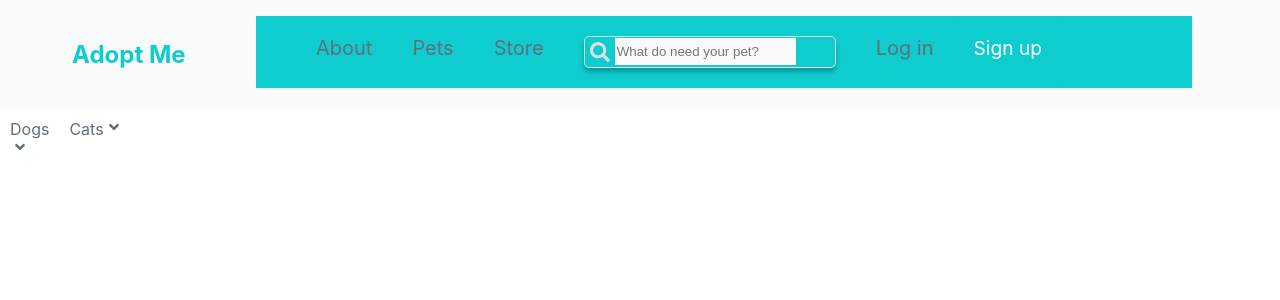
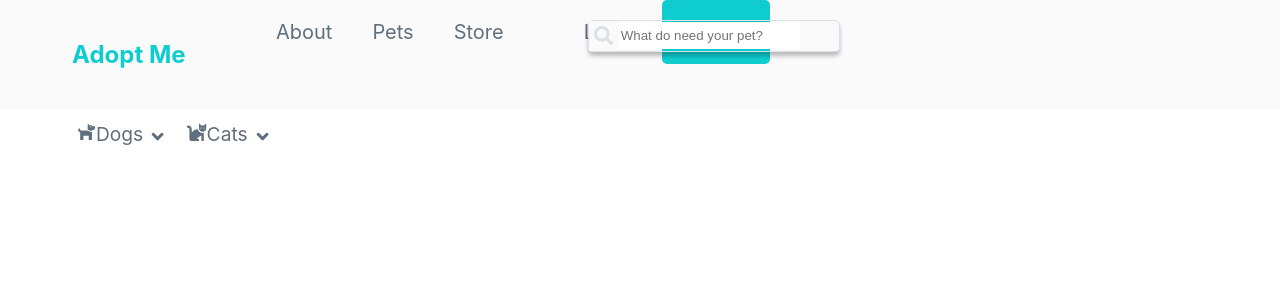
Before and after one commit to Mariana-Usuga/adopt-me, a React (Create React App) app: page / in a window 1280 px wide. Shown: the top 300 px of the page. Built offline with nearby package versions, Linux system fonts and the light colour scheme.

Commit message:
finish navbar

```diff
--- a/src/components/InputSearch/inputSearch.scss
+++ b/src/components/InputSearch/inputSearch.scss
@@ -2,18 +2,22 @@
 
 .inputSearchContainer{
   display: flex;
-  margin:0 auto;
+  // margin:0 auto;
 width: 250px;
 height: 30px;
+// z-index: 10;
+margin-left: 5%;
 border: 1px solid #DAE1E7;
 box-shadow: 0px 4px 4px rgba(0, 0, 0, 0.25);
 border-radius: 5px;
+position: absolute;
   &__fa{
-    margin:5px 5px 0 5px;
-    color:$color-faSearch
+    padding:5px 5px 0 5px;
+    color:$color-faSearch;
+    background-color: $background-primary;
   }
   &__input{
-    background-color: $background-navBar;
+    // background-color: $background-primary;
     border: none;
     height: 25px;
     outline: none;
--- a/src/components/NavBar/NavBar.tsx
+++ b/src/components/NavBar/NavBar.tsx
@@ -10,6 +10,14 @@ const NavBar = () => {
   const [isNavExpanded, setIsNavExpanded] = useState(false);
   const [showInputSearch, setShowInputSearch] = useState(false);
 
+  const showAndHide = (compo:string) => {
+    if (compo === 'input') {
+      setShowInputSearch(!showInputSearch);
+    } else {
+      setIsNavExpanded(!isNavExpanded);
+    }
+  };
+
   return (
     <nav className="header__nav">
       <div className="header__main">
@@ -19,27 +27,27 @@ const NavBar = () => {
         <button
           type="button"
           className="header__bars"
-          onClick={() => {
-            setShowInputSearch(!showInputSearch);
-          }}
+          onClick={() => showAndHide('input')}
         >
           {!showInputSearch ? <FaSistrix /> : <FaTimes />}
         </button>
         <button
           type="button"
           className="header__bars"
-          onClick={() => {
-            setIsNavExpanded(!isNavExpanded);
-          }}
+          onClick={() => showAndHide('')}
         >
           {!isNavExpanded ? <FaBars /> : <FaTimes />}
         </button>
       </div>
       {showInputSearch && <InputSearch />}
-      {/* <InputSearch /> */}
-      <ul
-        className={!isNavExpanded ? 'header__ul'
-          : 'header__ul--show background--show'}
+      {/* <div
+        className={showInputSearch ? 'header__nav__input__show' : ''}
+      >
+        <InputSearch />
+      </div> */}
+      {/* <div> */}
+      <ul className={!isNavExpanded ? 'header__ul'
+        : 'header__ul--show background--show'}
       >
         <li className="header__li">
           {/* <Link to="/" style={{ textDecoration: 'none' }}> */}
@@ -54,7 +62,7 @@ const NavBar = () => {
         <li className="header__li">
           Store
         </li>
-        <li className="header__li">
+        <li className="header__li__inputSearch">
           <InputSearch />
         </li>
         <li className="header__li">
@@ -66,7 +74,8 @@ const NavBar = () => {
           {/* </div> */}
         </li>
       </ul>
-      <div className="background" />
+      {/* </div> */}
+      {/* <div className="background" /> */}
     </nav>
   );
 };
--- a/src/components/NavBar/navBar.scss
+++ b/src/components/NavBar/navBar.scss
@@ -2,7 +2,12 @@
 
 .header {
   &__nav{
-    background-color: $background-navBar;
+    background-color: $background-primary;
+    // &__input__show{
+    //   transform: translate(0, -450%);
+    //   position: absolute;
+    // transition: transform 0.3s ease;
+    // }
   }
   &__main {
     display: grid;
@@ -17,27 +22,37 @@
     }
   }
   &__ul {
-    transform: translate(-100%, 0);
+    transform: translate(0, -150%);
   }
   &__ul,
   &__ul--show {
-    z-index: 10;
+    padding-left: 0;
+    // text-align: right;
+    // z-index: 10;
+    position: absolute;
     transition: transform 0.3s ease;
-    position: absolute;
     width: 100%;
-    background-color: #0FCCCE;
+    // background-color: #0FCCCE;
+    background-color: $background-primary;
+    margin-top: 0;
   }
   &__ul--show {
     // margin-top: 70px;
   }
-  &__li, &__li__signUp {
+  &__li, &__li__signUp, &__li__inputSearch {
     // background-color: #897ff1;
     list-style-type: none;
     padding: 20px;
+    // padding-left: 0;
     text-align: center;
     font-size: 1.2rem;
     // border-bottom: 0.3px solid;
     color: $color-secondary;
+    &__inputSearch{
+      // visibility: hidden;
+      display: none;
+      // list-style-type: none;
+    }
     a {
       color: white;
     }
@@ -70,7 +85,7 @@
 .background--show {
   // background-color: rgba(0, 0, 0, 0.7);
   // height: 300%;
-  width: 80%;
+  // width: 100%;
 }
 
 @media (min-width: 992px) {
@@ -92,7 +107,10 @@
     &__li {
       font-size: 20px;
       border-bottom: none;
-      background-color: transparent;
+      // background-color: transparent;
+      &__inputSearch{
+        display: unset;
+      }
     }
     &__bars {
       display: none;
--- a/src/components/NavBarSecondary/NavBarSecondary.tsx
+++ b/src/components/NavBarSecondary/NavBarSecondary.tsx
@@ -1,20 +1,24 @@
-import { FaAngleDown } from 'react-icons/fa';
+import { FaAngleDown, FaCat, FaDog } from 'react-icons/fa';
 
 import './navBarSecondary.scss';
 
 const NavBarSecondary = () => (
-  <div className="container__category">
-    <div className="container__category__item">
-      <div>
+  <div className="category">
+    <div className="category__item">
+      <FaDog />
+      <div className="category__item__pet">
         Dogs
       </div>
-      <span className="container__category__down">
+      <span className="category__item__down">
         <FaAngleDown />
       </span>
     </div>
-    <div className="container__category__item">
-      Cats
-      <span className="container__category__down">
+    <div className="category__item">
+      <FaCat />
+      <div className="category__item__pet">
+        Cats
+      </div>
+      <span className="category__item__down">
         <FaAngleDown />
       </span>
     </div>
--- a/src/components/NavBarSecondary/navBarSecondary.scss
+++ b/src/components/NavBarSecondary/navBarSecondary.scss
@@ -1,17 +1,17 @@
 @import "../../style/stylesMain.scss";
 
-.container__category{
+.category{
   color:$color-secondary;
   display: flex;
-  justify-content:flex-start;
-  // margin: 10px;
-  // font-size: 1rem;
+  font-size: 1.2rem;
+  margin: 1% 0 0 6%;
+  // position: relative;
+  // position:absolute;
   &__item{
-    margin: 10px;
-      font-size: 1rem;
-
-  }
-  &__down{
-    padding: 20px 0 0 2px;
+    display: flex;
+    margin-right: 20px;
+    &__down{
+      margin: 5px 0 0 5px;
+    }
   }
 }
--- a/src/style/stylesMain.scss
+++ b/src/style/stylesMain.scss
@@ -5,12 +5,12 @@ $color-secondary:#606F7B;
 $color-third:white;
 
 /*---------------nav bar---------------*/
-$background-navBar:#FAFAFA;
+$background-primary:#FAFAFA;
 $color-faSearch:#DAE1E7;
 
 :export{
   color-primary:$color-primary;
   color-secondary:$color-secondary;
 
-  background-navBar:$background-navBar;
+  background-primary:$background-primary;
 }
```
